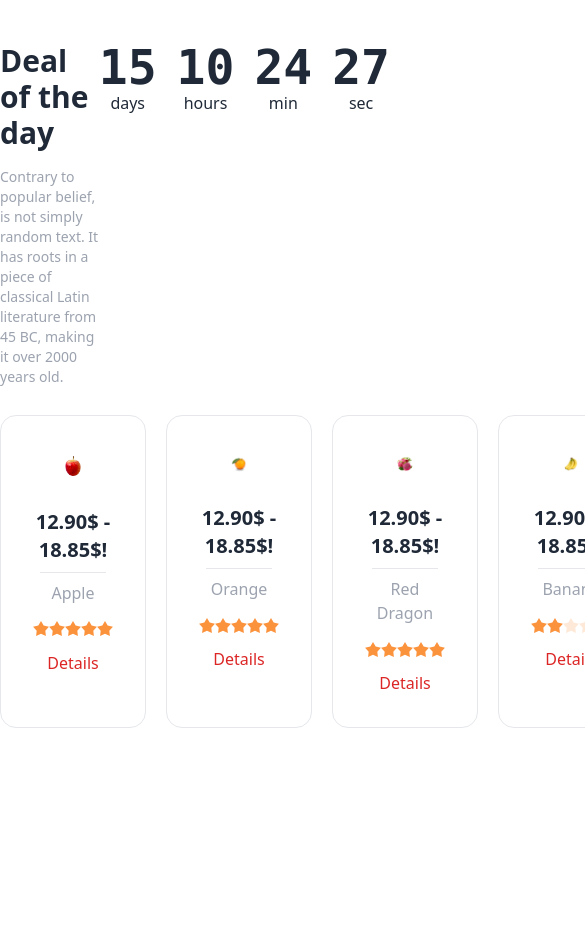
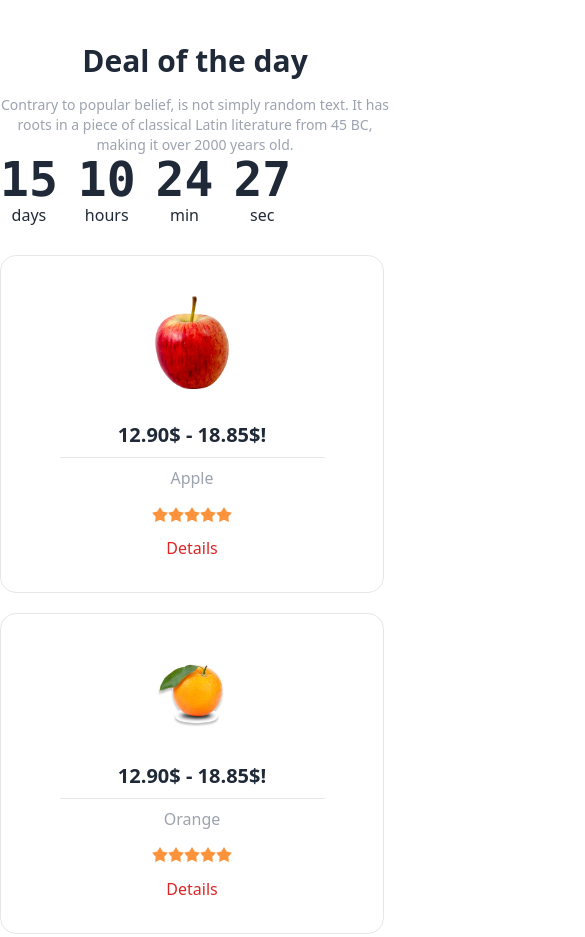
Before and after one commit to abdullahNavin/Assignment-3, a plain HTML site: page index.html in a window 390 px wide. Shown: the part 671-1608 px from the top of the page, 585 px wide, since content can reach past the window. Before the commit the page ends 1439 px from the top, so only its background shows below. Drawn offline with nearby package versions, Linux system fonts and the light colour scheme.

Commit message:
responsive

```diff
--- a/index.html
+++ b/index.html
@@ -216,8 +216,8 @@
         </section>
         <!-- Deal of the day -->
         <section class="my-10">
-            <div class="flex justify-between">
-                <div class="w-[40%]">
+            <div class="flex flex-col lg:flex-row lg:justify-between">
+                <div class=" w-auto md:w-[40%] lg:w-[40%] text-center md:text-left lg:text-left">
                     <h2 class="text-3xl font-bold mb-4">Deal of the day</h2>
                     <p class="text-sm text-gray-400">Contrary to popular belief, is not simply random text. It has roots
                         in a piece of classical Latin literature from 45 BC, making it over 2000 years old.</p>
@@ -253,7 +253,7 @@
                 </div>
             </div>
             <!-- modal 111 -->
-            <div class="mt-7 flex gap-5">
+            <div class="mt-7 flex gap-5 flex-col md:flex-row lg:flex-row">
                 <!-- card -->
                 <div class="card w-96 bg-base-100 border">
                     <figure class="px-10 pt-10">
```
